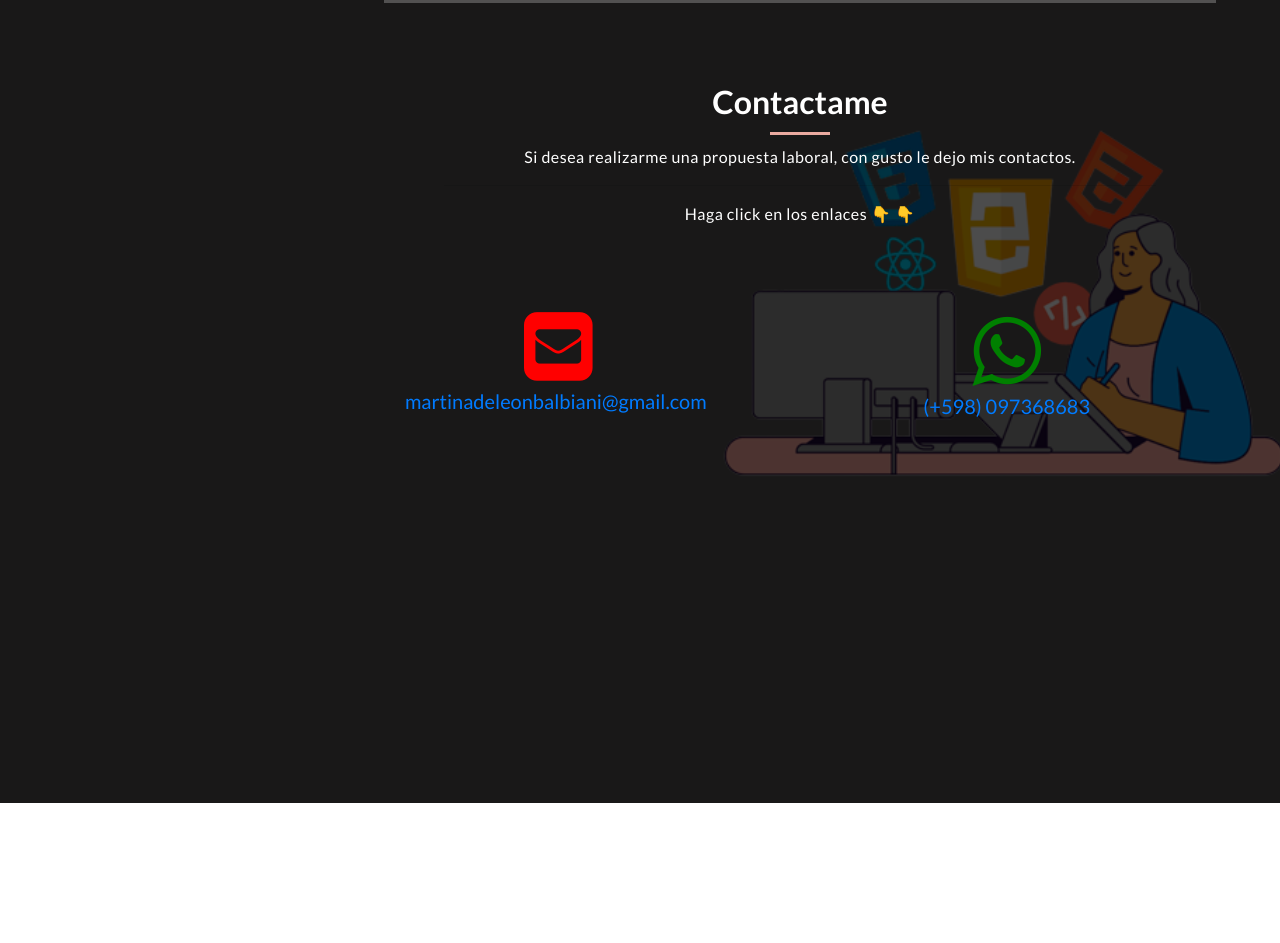
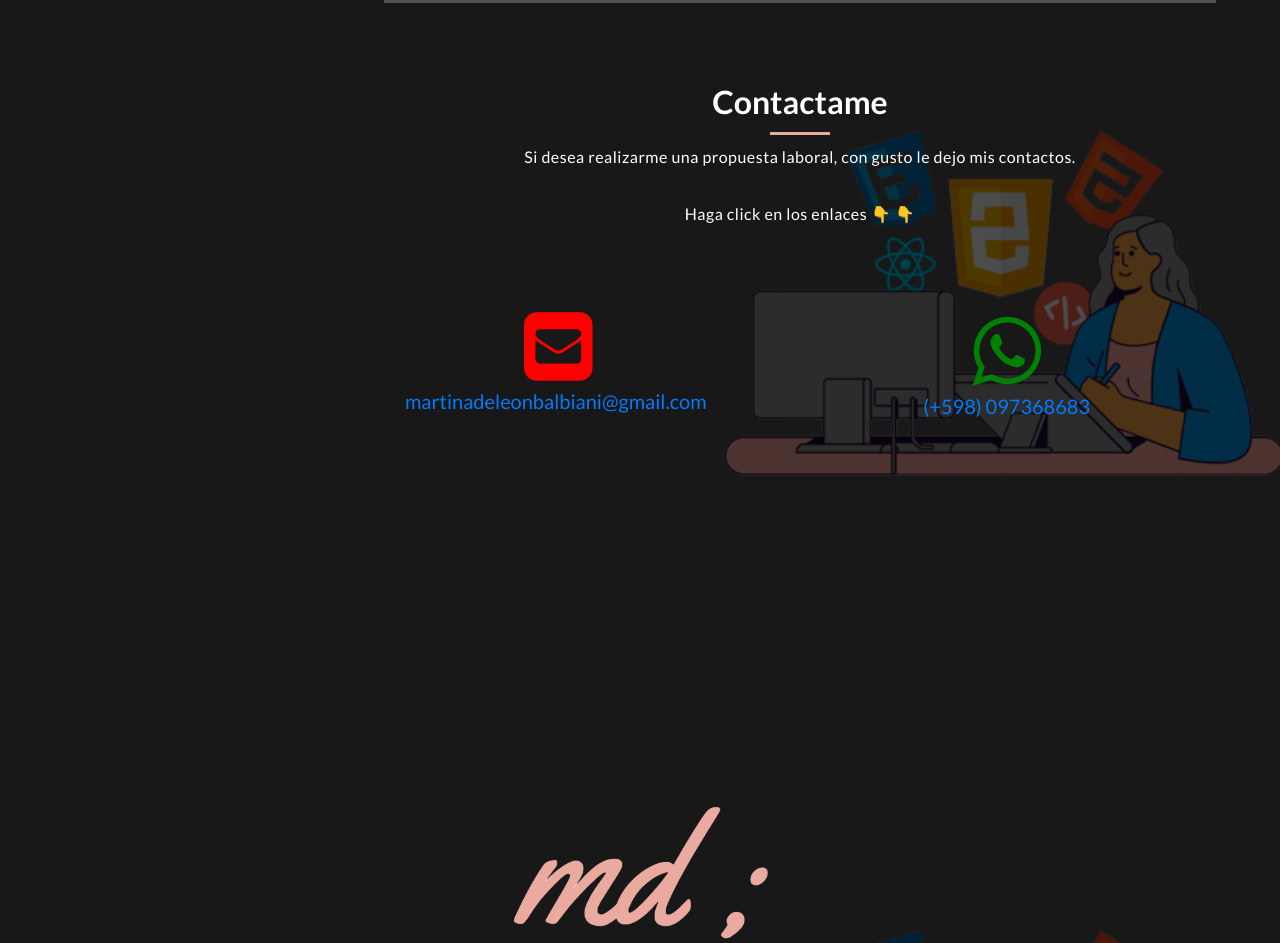
Before and after one commit to mdeleonbalbiani/Portfolio, a plain HTML site: page index.html in a window 1280 px wide. Shown: the part 5924-6867 px from the top of the page. Before the commit the page ends 6727 px from the top, so only its background shows below. Drawn offline with Linux system fonts and the light colour scheme.

Commit message:
add logo

```diff
--- a/assets/css/templatemo-style.css
+++ b/assets/css/templatemo-style.css
@@ -776,6 +776,14 @@ section.contact-me {
     font-size: 80px;
 }
 
+/*Logo*/
+
+.logotipo{
+    width: 20%;
+    display:block;
+    margin:auto;
+}
+
 @media screen and (max-width: 1680px) {
     .menu {
         left: 5%;
--- a/index.html
+++ b/index.html
@@ -10,7 +10,7 @@
       href="https://fonts.googleapis.com/css?family=Lato:100,300,400,700,900"
       rel="stylesheet"
     />
-    <link rel="icon" type="image/jpg" href="./img/icon.jpeg"/>
+    <link rel="icon" type="image/jpg" href="./img/md-logo.png"/>
     <title>Martina De León Portfolio</title>
     <link href="vendor/bootstrap/css/bootstrap.min.css" rel="stylesheet" />
     <link rel="stylesheet" href="assets/css/fontawesome.css" />
@@ -258,12 +258,15 @@
                            <a href="https://api.whatsapp.com/send?phone=097368683&text=Hola,%20soy%20recruiter%20,tengo%20una%20propuesta%20laboral!" target="_blank" class="wspH">(+598) 097368683</a>
                       </fieldset>
                     </div>
-                                     </div>
+                  </div>
                 </form>
               </div>
             </div>
           </div>
         </div>
+      </section>
+      <section>
+        <img src="./img/md-logo.png" alt="logo" class="logotipo">
       </section>
     </div>
 
```
Also changed, not shown: img/md-logo.png (added).
